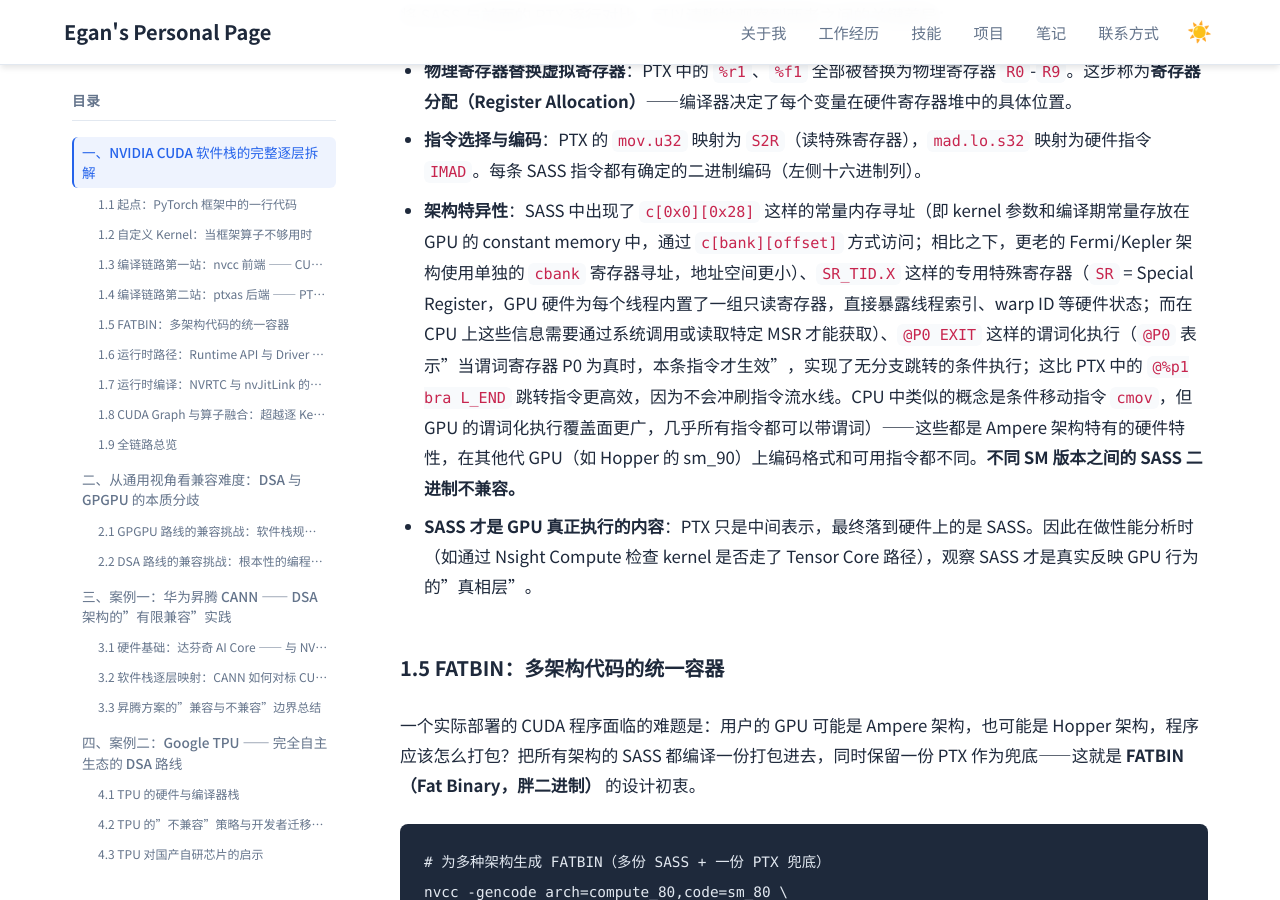
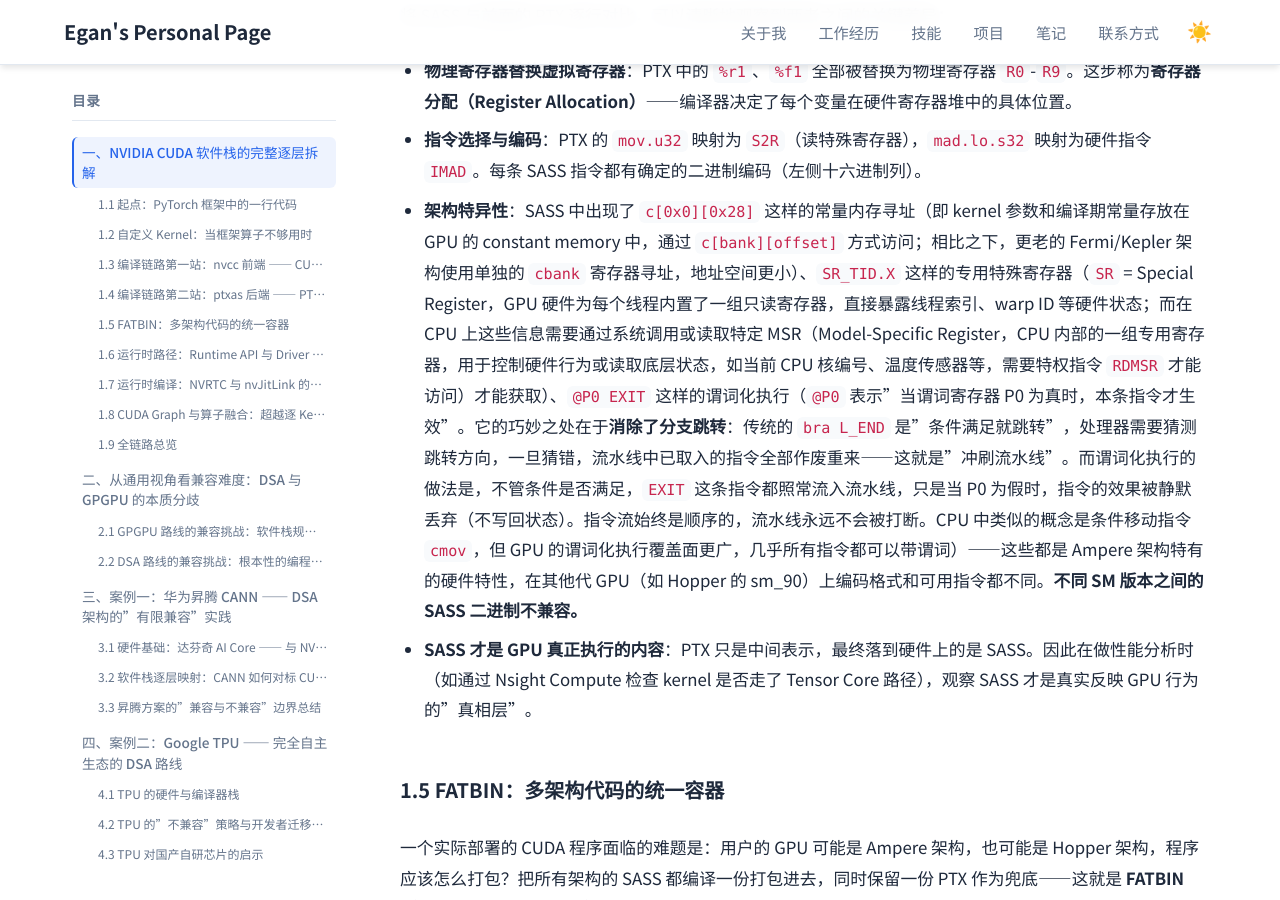
Before and after one commit to Lejun-Hu/Lejun-Hu.github.io, a Jekyll site: the page built from _notes/2026-8-15-cuda-ecosystem-compatibility.md, in a window 1280 px wide and 900 px high, scrolled down 9491 px. Built offline with Jekyll 4.4.1, drawn with Linux system fonts in a browser that asks for light colours.

Commit message:
完善谓词化执行解释: 消除分支跳转 vs 流水线冲刷

```diff
--- a/_notes/2026-8-15-cuda-ecosystem-compatibility.md
+++ b/_notes/2026-8-15-cuda-ecosystem-compatibility.md
@@ -229,7 +229,7 @@ Function : _Z9vectorAddPfS_S_i
 
 - **物理寄存器替换虚拟寄存器**：PTX 中的 `%r1`、`%f1` 全部被替换为物理寄存器 `R0`-`R9`。这步称为**寄存器分配（Register Allocation）**——编译器决定了每个变量在硬件寄存器堆中的具体位置。
 - **指令选择与编码**：PTX 的 `mov.u32` 映射为 `S2R`（读特殊寄存器），`mad.lo.s32` 映射为硬件指令 `IMAD`。每条 SASS 指令都有确定的二进制编码（左侧十六进制列）。
-- **架构特异性**：SASS 中出现了 `c[0x0][0x28]` 这样的常量内存寻址（即 kernel 参数和编译期常量存放在 GPU 的 constant memory 中，通过 `c[bank][offset]` 方式访问；相比之下，更老的 Fermi/Kepler 架构使用单独的 `cbank` 寄存器寻址，地址空间更小）、`SR_TID.X` 这样的专用特殊寄存器（`SR` = Special Register，GPU 硬件为每个线程内置了一组只读寄存器，直接暴露线程索引、warp ID 等硬件状态；而在 CPU 上这些信息需要通过系统调用或读取特定 MSR 才能获取）、`@P0 EXIT` 这样的谓词化执行（`@P0` 表示"当谓词寄存器 P0 为真时，本条指令才生效"，实现了无分支跳转的条件执行；这比 PTX 中的 `@%p1 bra L_END` 跳转指令更高效，因为不会冲刷指令流水线。CPU 中类似的概念是条件移动指令 `cmov`，但 GPU 的谓词化执行覆盖面更广，几乎所有指令都可以带谓词）——这些都是 Ampere 架构特有的硬件特性，在其他代 GPU（如 Hopper 的 sm_90）上编码格式和可用指令都不同。**不同 SM 版本之间的 SASS 二进制不兼容。**
+- **架构特异性**：SASS 中出现了 `c[0x0][0x28]` 这样的常量内存寻址（即 kernel 参数和编译期常量存放在 GPU 的 constant memory 中，通过 `c[bank][offset]` 方式访问；相比之下，更老的 Fermi/Kepler 架构使用单独的 `cbank` 寄存器寻址，地址空间更小）、`SR_TID.X` 这样的专用特殊寄存器（`SR` = Special Register，GPU 硬件为每个线程内置了一组只读寄存器，直接暴露线程索引、warp ID 等硬件状态；而在 CPU 上这些信息需要通过系统调用或读取特定 MSR（Model-Specific Register，CPU 内部的一组专用寄存器，用于控制硬件行为或读取底层状态，如当前 CPU 核编号、温度传感器等，需要特权指令 `RDMSR` 才能访问）才能获取）、`@P0 EXIT` 这样的谓词化执行（`@P0` 表示"当谓词寄存器 P0 为真时，本条指令才生效"。它的巧妙之处在于**消除了分支跳转**：传统的 `bra L_END` 是"条件满足就跳转"，处理器需要猜测跳转方向，一旦猜错，流水线中已取入的指令全部作废重来——这就是"冲刷流水线"。而谓词化执行的做法是，不管条件是否满足，`EXIT` 这条指令都照常流入流水线，只是当 P0 为假时，指令的效果被静默丢弃（不写回状态）。指令流始终是顺序的，流水线永远不会被打断。CPU 中类似的概念是条件移动指令 `cmov`，但 GPU 的谓词化执行覆盖面更广，几乎所有指令都可以带谓词）——这些都是 Ampere 架构特有的硬件特性，在其他代 GPU（如 Hopper 的 sm_90）上编码格式和可用指令都不同。**不同 SM 版本之间的 SASS 二进制不兼容。**
 - **SASS 才是 GPU 真正执行的内容**：PTX 只是中间表示，最终落到硬件上的是 SASS。因此在做性能分析时（如通过 Nsight Compute 检查 kernel 是否走了 Tensor Core 路径），观察 SASS 才是真实反映 GPU 行为的"真相层"。
 
 ### 1.5 FATBIN：多架构代码的统一容器
```
